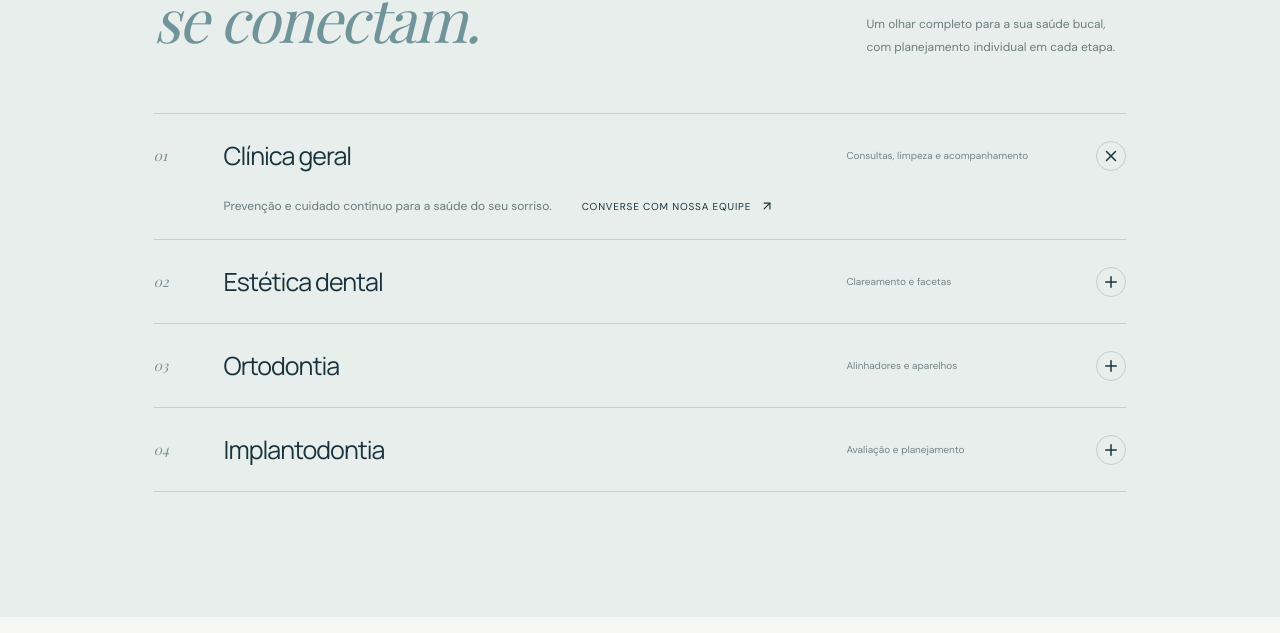
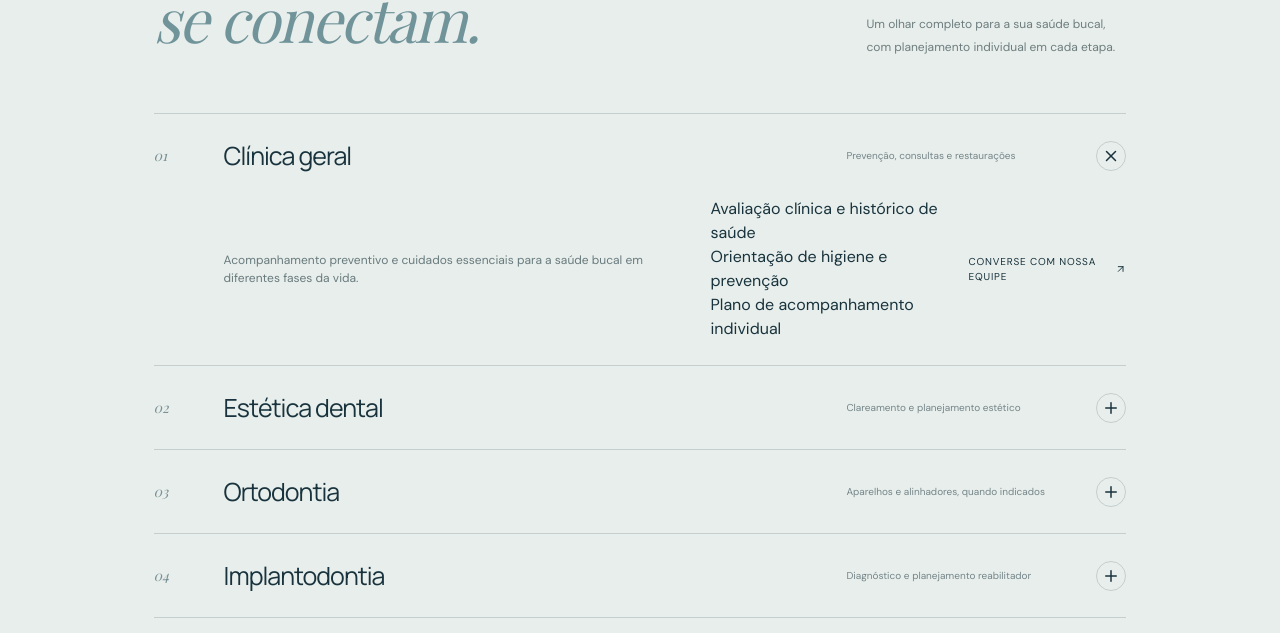
Before and after one commit to pitarf/LANDINGPAGES-GPT, a Next.js app in the folder apps/dental-atelier/: page / in a window 1280 px wide. Shown: the part 1537-2170 px from the top of the page. Built offline with nearby package versions, Linux system fonts and the light colour scheme; a web font is replaced by a local one.

Commit message:
content(dental): expand specialties and patient guidance

```diff
--- a/apps/dental-atelier/app/page.tsx
+++ b/apps/dental-atelier/app/page.tsx
@@ -4,10 +4,10 @@ import { motion } from "motion/react";
 import { ArrowDown, ArrowRight, ArrowUpRight, Instagram, Menu, MessageCircle, X, Plus } from "lucide-react";
 import { site } from "./site.config";
 const treatments = [
- {id:"01",name:"Clínica geral",text:"Prevenção e cuidado contínuo para a saúde do seu sorriso.",detail:"Consultas, limpeza e acompanhamento"},
- {id:"02",name:"Estética dental",text:"Pequenos detalhes, grandes transformações com naturalidade.",detail:"Clareamento e facetas"},
- {id:"03",name:"Ortodontia",text:"Planejamento individual para alinhar função, conforto e estética.",detail:"Alinhadores e aparelhos"},
- {id:"04",name:"Implantodontia",text:"Reabilitação oral com planejamento cuidadoso e precisão.",detail:"Avaliação e planejamento"}
+ {id:"01",name:"Clínica geral",text:"Acompanhamento preventivo e cuidados essenciais para a saúde bucal em diferentes fases da vida.",detail:"Prevenção, consultas e restaurações",steps:["Avaliação clínica e histórico de saúde","Orientação de higiene e prevenção","Plano de acompanhamento individual"]},
+ {id:"02",name:"Estética dental",text:"Alternativas para cuidar da aparência do sorriso com indicação criteriosa e expectativas realistas.",detail:"Clareamento e planejamento estético",steps:["Análise da saúde bucal antes de procedimentos","Explicação das opções e limitações","Cuidados para preservar o resultado"]},
+ {id:"03",name:"Ortodontia",text:"Estudo da posição dos dentes e da mordida para avaliar possibilidades de correção.",detail:"Aparelhos e alinhadores, quando indicados",steps:["Análise da mordida e documentação","Discussão das opções de tratamento","Acompanhamento e ajustes periódicos"]},
+ {id:"04",name:"Implantodontia",text:"Avaliação para reabilitação de espaços sem dentes, considerando saúde, estrutura óssea e necessidades individuais.",detail:"Diagnóstico e planejamento reabilitador",steps:["Avaliação clínica e exames indicados","Planejamento individualizado","Orientações sobre etapas e manutenção"]}
 ];
 const images={hero:"https://images.unsplash.com/photo-1606811971618-4486d14f3f99?auto=format&fit=crop&w=1800&q=90",portrait:"https://images.unsplash.com/photo-1609840114035-3c981b782dfe?auto=format&fit=crop&w=1000&q=85",clinic:"https://images.unsplash.com/photo-1629909613654-28e377c37b09?auto=format&fit=crop&w=1200&q=85",detail:"https://images.unsplash.com/photo-1606811841689-23dfddce3e95?auto=format&fit=crop&w=1000&q=85"};
 export default function Home(){
@@ -57,7 +57,7 @@ export default function Home(){
  <header className="d-nav"><a className="d-brand" href="#"><span className="d-symbol">A</span><span>{site.name}<small>{site.descriptor}</small></span></a><nav aria-label="Navegação principal" id="dental-navigation" className={menu?"d-links active":"d-links"}><a href="#filosofia" onClick={()=>{if(menu)menuButtonRef.current?.focus();setMenu(false)}}>Filosofia</a><a href="#especialidades" onClick={()=>{if(menu)menuButtonRef.current?.focus();setMenu(false)}}>Especialidades</a><a href="#equipe" onClick={()=>{if(menu)menuButtonRef.current?.focus();setMenu(false)}}>Nosso espaço</a><a href="#contato" onClick={()=>{if(menu)menuButtonRef.current?.focus();setMenu(false)}}>Contato</a></nav><a className="d-nav-cta" href="#contato">Agende sua avaliação <ArrowUpRight size={15}/></a><button ref={menuButtonRef} type="button" className="d-menu" aria-label={menu ? "Fechar menu" : "Abrir menu"} aria-expanded={menu} aria-controls="dental-navigation" onClick={()=>setMenu(!menu)}>{menu?<X/>:<Menu/>}</button></header>
  <section className="dental-hero"><div className="dental-hero-photo" style={{backgroundImage:"linear-gradient(90deg,rgba(17,39,48,.72),rgba(17,39,48,.08)),url("+images.hero+")"}}/><div className="d-hero-copy"><motion.p className="d-eyebrow" initial={{opacity:0}} animate={{opacity:1}}>ODONTOLOGIA COM OUTRO OLHAR</motion.p><motion.h1 initial={{opacity:0,y:25}} animate={{opacity:1,y:0}} transition={{delay:.2}}>Seu sorriso<br/>merece <i>cuidado.</i></motion.h1><motion.p className="d-hero-desc" initial={{opacity:0}} animate={{opacity:1}} transition={{delay:.5}}>Um encontro entre ciência, sensibilidade e precisão. Para cuidar da sua saúde com a atenção que você merece.</motion.p><motion.a href="#contato" className="d-button" initial={{opacity:0}} animate={{opacity:1}} transition={{delay:.7}}>Agende sua avaliação <ArrowUpRight size={16}/></motion.a></div><div className="d-hero-index">01 — 04 <span/> ODONTOLOGIA CONTEMPORÂNEA</div><a className="d-scroll" href="#filosofia"><ArrowDown size={15}/> DESCUBRA O ATELIER</a></section>
  <section className="d-intro" id="filosofia"><div className="d-intro-label rise">NOSSA FILOSOFIA <span>01 / 04</span></div><div className="d-intro-title rise"><p className="d-eyebrow dark">MAIS DO QUE UM SORRISO</p><h2>Cuidar da saúde também é <i>cuidar de você.</i></h2></div><div className="d-intro-text rise"><p>Acreditamos em uma odontologia que começa pela escuta. Cada pessoa chega com uma história, uma expectativa e necessidades únicas. Nosso papel é oferecer clareza, segurança e um plano de cuidado construído em conjunto.</p><a href="#equipe" className="d-link">Conheça nosso jeito de cuidar <ArrowRight size={16}/></a></div></section>
- <section className="d-approach approach" id="especialidades"><div className="d-section-title rise"><div><p className="d-eyebrow dark">CUIDADO INTEGRADO</p><h2>Especialidades que<br/><i>se conectam.</i></h2></div><p>Um olhar completo para a sua saúde bucal, com planejamento individual em cada etapa.</p></div><div className="d-treatment-list">{treatments.map((t,i)=><article className={open===i?"d-treatment expanded":"d-treatment"} key={t.id}><button type="button" onClick={()=>setOpen(open===i?null:i)} aria-expanded={open===i} aria-controls={"treatment-panel-"+t.id}><span className="d-treatment-id">{t.id}</span><span className="d-treatment-name">{t.name}</span><span className="d-treatment-detail">{t.detail}</span><span className="d-plus">{open===i?<X size={18}/>:<Plus size={18}/>}</span></button><div className="d-treatment-body" id={"treatment-panel-"+t.id} role="region" aria-label={t.name} hidden={open!==i}><p>{t.text}</p><a href="#contato">Converse com nossa equipe <ArrowUpRight size={14}/></a></div></article>)}</div></section>
+ <section className="d-approach approach" id="especialidades"><div className="d-section-title rise"><div><p className="d-eyebrow dark">CUIDADO INTEGRADO</p><h2>Especialidades que<br/><i>se conectam.</i></h2></div><p>Um olhar completo para a sua saúde bucal, com planejamento individual em cada etapa.</p></div><div className="d-treatment-list">{treatments.map((t,i)=><article className={open===i?"d-treatment expanded":"d-treatment"} key={t.id}><button type="button" onClick={()=>setOpen(open===i?null:i)} aria-expanded={open===i} aria-controls={"treatment-panel-"+t.id}><span className="d-treatment-id">{t.id}</span><span className="d-treatment-name">{t.name}</span><span className="d-treatment-detail">{t.detail}</span><span className="d-plus">{open===i?<X size={18}/>:<Plus size={18}/>}</span></button><div className="d-treatment-body" id={"treatment-panel-"+t.id} role="region" aria-label={t.name} hidden={open!==i}><p>{t.text}</p><ul className="d-treatment-steps">{t.steps.map((step)=><li key={step}>{step}</li>)}</ul><a href="#contato">Converse com nossa equipe <ArrowUpRight size={14}/></a></div></article>)}</div></section>
  <section className="d-space" id="equipe"><div className="d-space-image" style={{backgroundImage:"url("+images.clinic+")"}}/><div className="d-space-copy rise"><p className="d-eyebrow dark">UM ESPAÇO PENSADO PARA VOCÊ</p><h2>Precisão nos detalhes.<br/><i>Acolhimento em tudo.</i></h2><p>Ambientes tranquilos, tecnologia adequada e profissionais comprometidos com uma experiência transparente. Aqui, você entende cada etapa e participa das decisões sobre seu tratamento.</p><a className="d-link" href="#contato">Conheça o espaço <ArrowRight size={16}/></a></div><div className="d-space-stamp">{site.name} <span>{site.city} · BRASIL</span></div></section>
  <section className="d-trust rise" aria-labelledby="d-trust-title"><div className="d-trust-heading"><p className="d-eyebrow dark">UMA JORNADA TRANSPARENTE</p><h2 id="d-trust-title">Confiança em <i>cada etapa.</i></h2><p>Um bom atendimento começa com informação clara. Você entende as opções, participa das decisões e recebe orientações adequadas ao seu caso.</p></div><div className="d-trust-grid"><article><span>01 / ESCUTA</span><h3>Avaliação cuidadosa</h3><p>Conhecer seu histórico, suas queixas e suas prioridades é o primeiro passo para um plano individual.</p></article><article><span>02 / PLANEJAMENTO</span><h3>Opções explicadas</h3><p>Apresentamos possibilidades, etapas, cuidados e limites para que você decida com segurança.</p></article><article><span>03 / CONTINUIDADE</span><h3>Acompanhamento próximo</h3><p>Orientações e revisões fazem parte do cuidado, respeitando a necessidade de cada tratamento.</p></article></div><p className="d-demo-note">Área preparada para avaliações verificadas de pacientes. Publique somente relatos autorizados e fiéis à experiência real.</p></section>
  <section className="d-quote"><span className="d-quote-mark">“</span><p>Um sorriso saudável começa<br/>quando você se sente <i>bem cuidado.</i></p><small>{site.name} · NOSSO COMPROMISSO</small></section>
```
